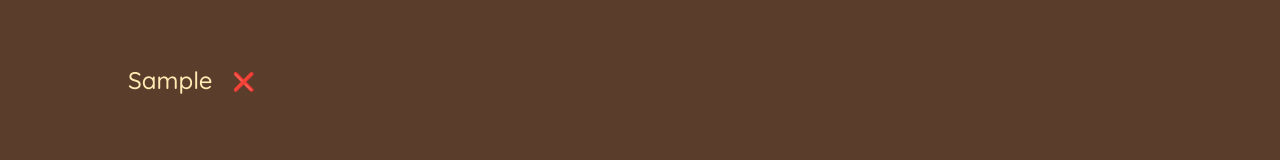
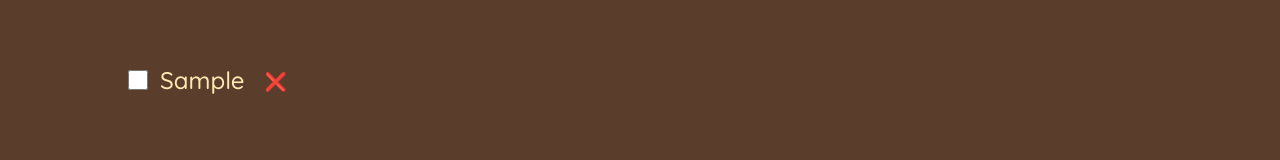
Before and after one commit to IlyasKhan11/Travel-List, a React (Create React App) app: page / in a window 1280 px wide. Both pictures are taken after typing "Sample" into the empty fields and a click on the button "ADD". Shown: the part 297-457 px from the top of the page. Built offline with nearby package versions, Linux system fonts and the light colour scheme.

Commit message:
added update functionlaites

```diff
--- a/src/App.js
+++ b/src/App.js
@@ -32,7 +32,12 @@ export default function App(){
     setItems(items=>items.filter(item=>item.id !== id))
   }
 
-
+  function handleToggleItem(id){
+    setItems((items)=>
+      items.map((item)=>
+        item.id === id ? {...item,packed: !item.packed}:item)
+    )
+  }
 
 
 
@@ -52,7 +57,7 @@ export default function App(){
   return <div className="app">
     <Logo/>
     <Form onAddItems={handleAddItems}/>
-    <PackingList onDelteItem={handleDeleteItem} items={items}/>
+    <PackingList onDelteItem={handleDeleteItem} items={items} onToggleItem={handleToggleItem}/>
     <Stats/>
   </div>
 
@@ -153,12 +158,12 @@ function Form({onAddItems}){
 
 
 
-function PackingList({items,onDelteItem}){
+function PackingList({items,onDelteItem,onToggleItem}){
   return (
 
     <div className="list">
       <ul className="list">
-        {items.map(item=><Item item={item}  key={item.id} onDelteItem={onDelteItem}/>)}
+        {items.map(item=><Item item={item}  key={item.id} onDelteItem={onDelteItem} onToggleItem={onToggleItem}/>)}
       </ul>
     </div>
 
@@ -167,10 +172,11 @@ function PackingList({items,onDelteItem}){
 }
 
 
-function Item({item,onDelteItem}){
+function Item({item,onDelteItem,onToggleItem}){
   return (
 
     <li>
+      <input type="checkbox" value={item.packed} onChange={()=> onToggleItem(item.id)}/>
       <span style={item.packed ? {textDecoration:'line-through'} :{}}>
         {item.quantity} {item.description}
       </span>
```
